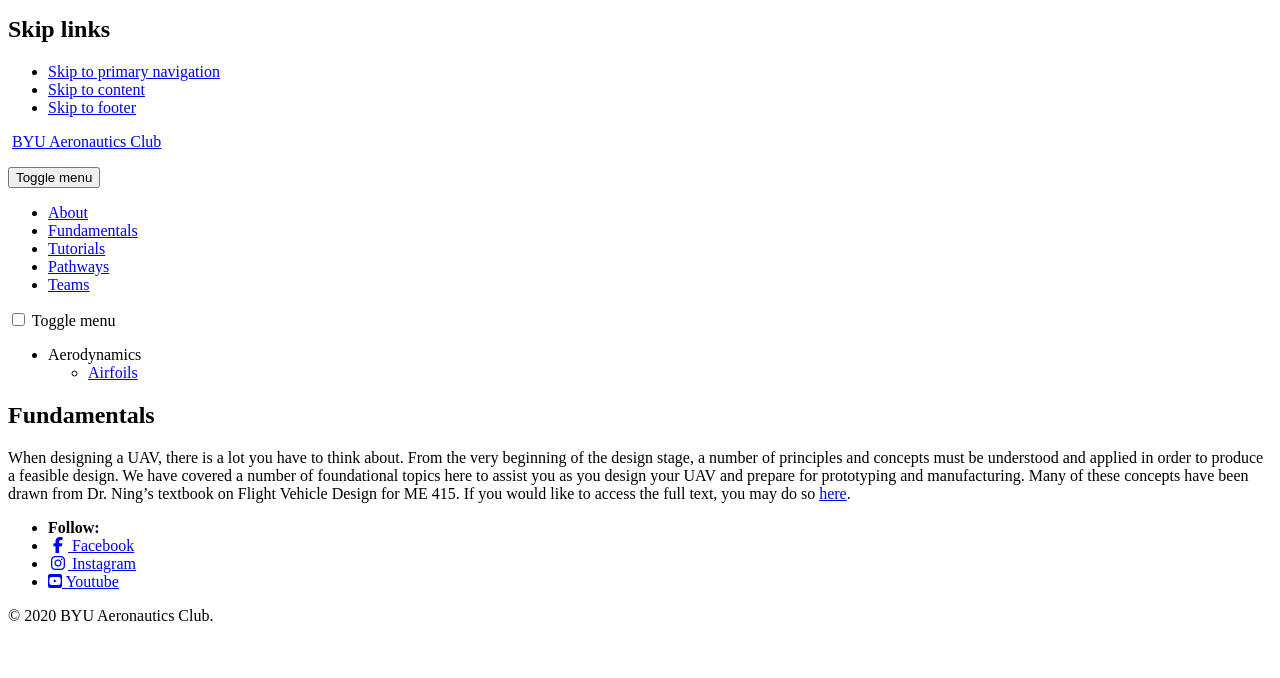
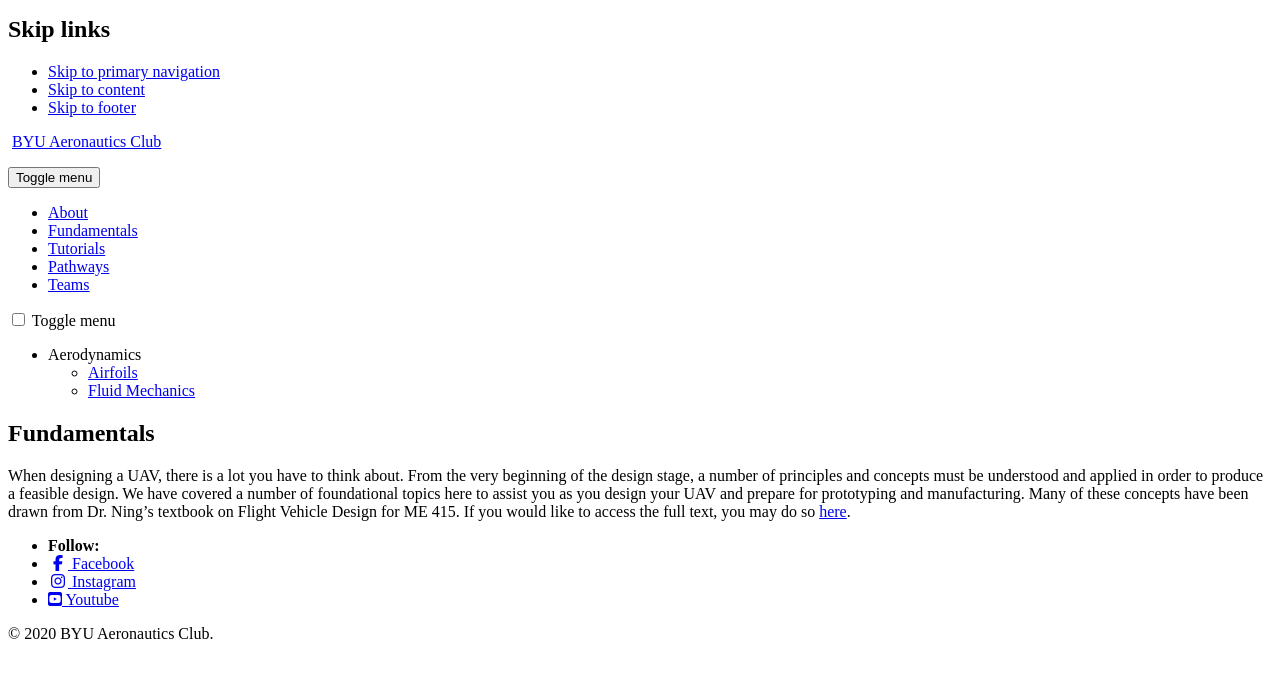
Before and after one commit to BYU-Aeronautics-Club/BYUAeronauticsClub.github.io, a Jekyll site: the page built from _pages/fundamentals.md, in a window 1280 px wide, cut to the strip 112-790 px from the top of the page. Built offline with Jekyll 4.4.1, drawn with Linux system fonts in a browser that asks for light colours; cached includes are drawn as plain includes; nearby versions of some CDN libraries.

Commit message:
Adding fluids to navigation

```diff
--- a/_data/navigation.yml
+++ b/_data/navigation.yml
@@ -78,6 +78,8 @@ fundamentals:
     children:
       - title: "Airfoils"
         url: /fundamentals/aerodynamics/airfoils/
+      - title: "Fluid Mechanics"
+        url: /fundamentals/aerodynamics/fluids/
 
 tutorials:
   - title: "Propulsion Systems"
```
